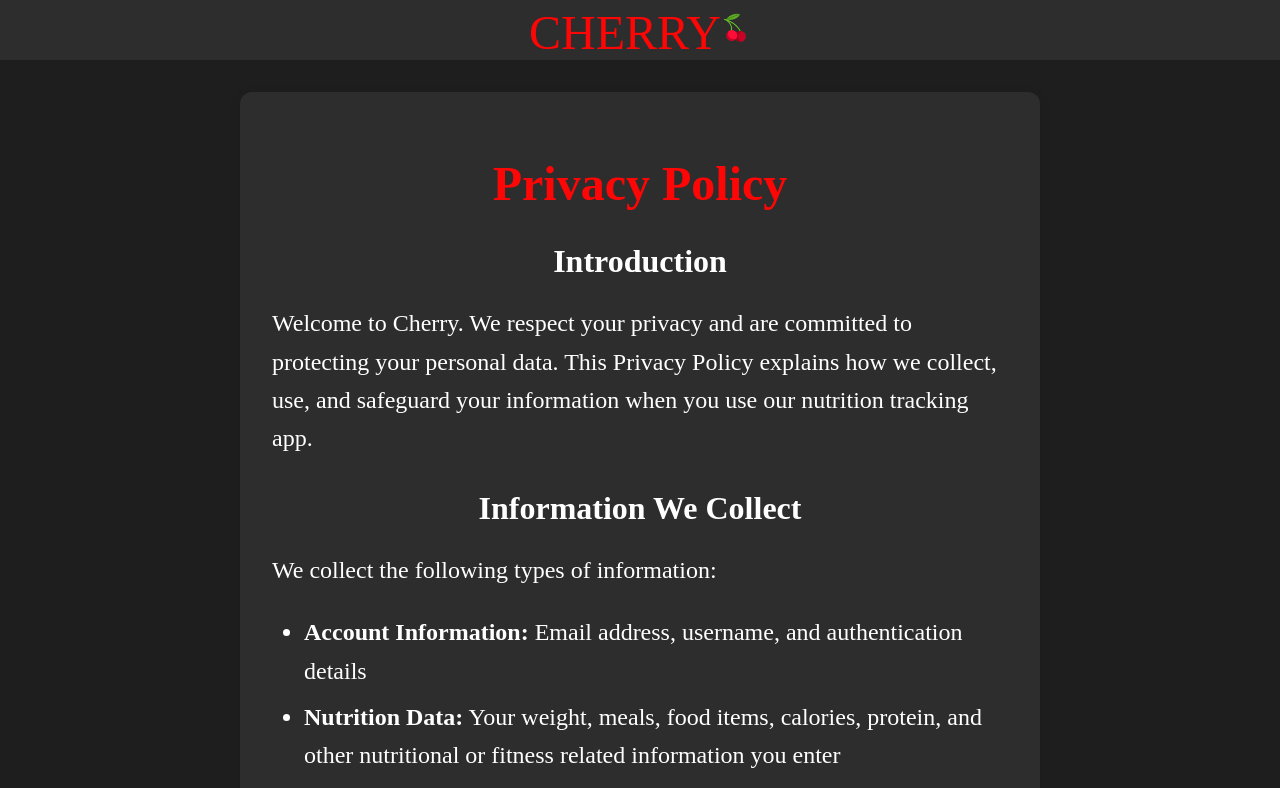
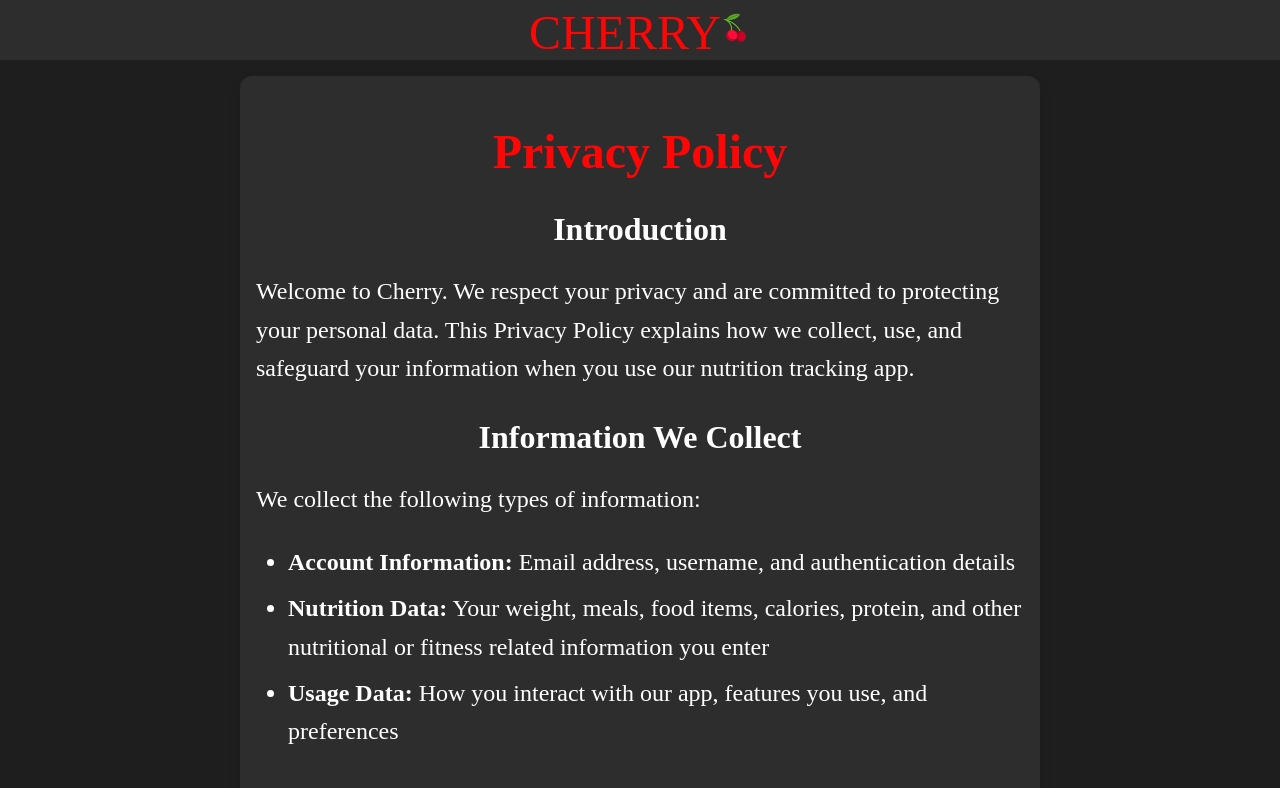
Before and after one commit to joshroundy9/Cherry, a React (Create React App) app in the folder webapp/: page /privacy in a window 1280 px wide. Shown: the top 788 px of the page. Built offline with nearby package versions, Linux system fonts and the light colour scheme; a web font is replaced by a local one.

Commit message:
update: privacy policy

```diff
--- a/webapp/src/style/PrivacyPolicy.css
+++ b/webapp/src/style/PrivacyPolicy.css
@@ -1,7 +1,7 @@
 .privacy-container {
     max-width: 800px;
     margin: 0 auto;
-    padding: 2rem;
+    padding: 1rem;
 }
 
 .privacy-card {
@@ -9,7 +9,7 @@
     font-size: x-large;
     border-radius: 12px;
     box-shadow: 0 4px 12px rgba(0, 0, 0, 0.1);
-    padding: 2rem;
+    padding: 1rem;
     background-color: #2D2D2D;
 }
 
```
